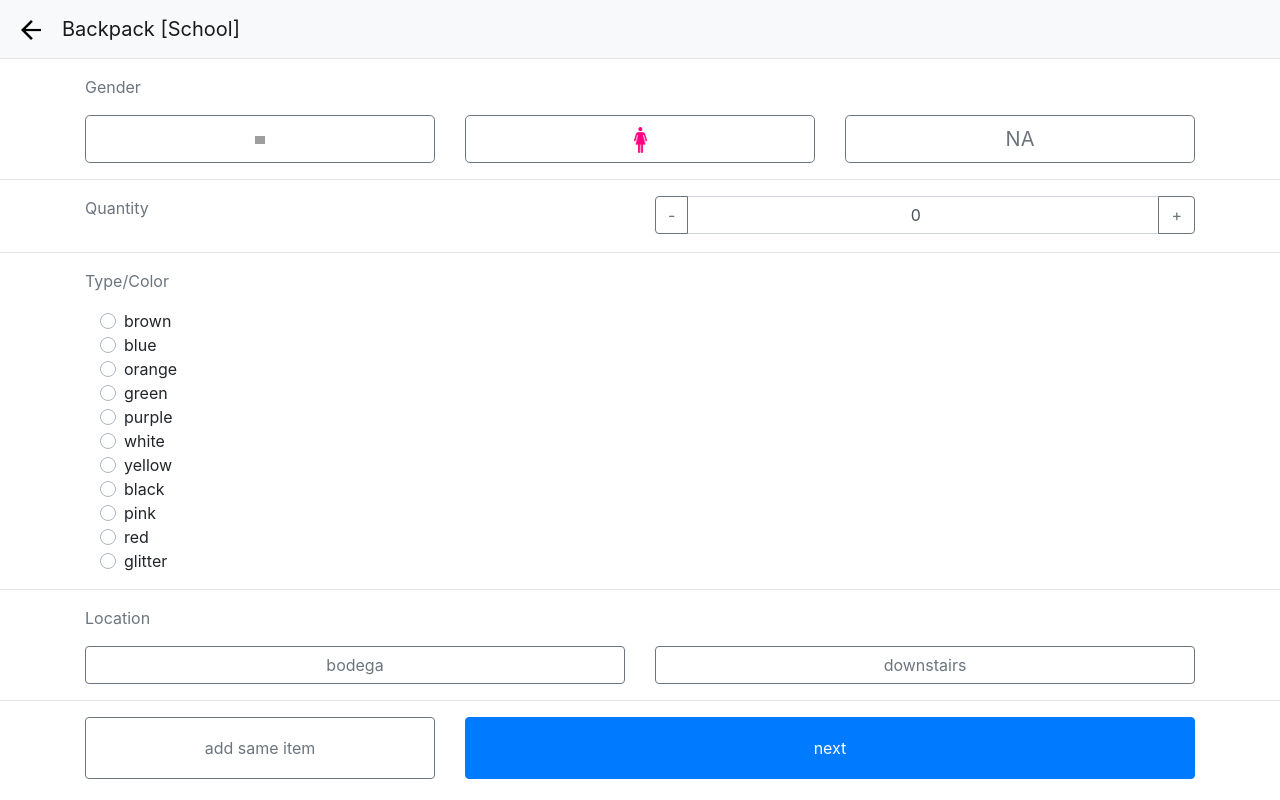
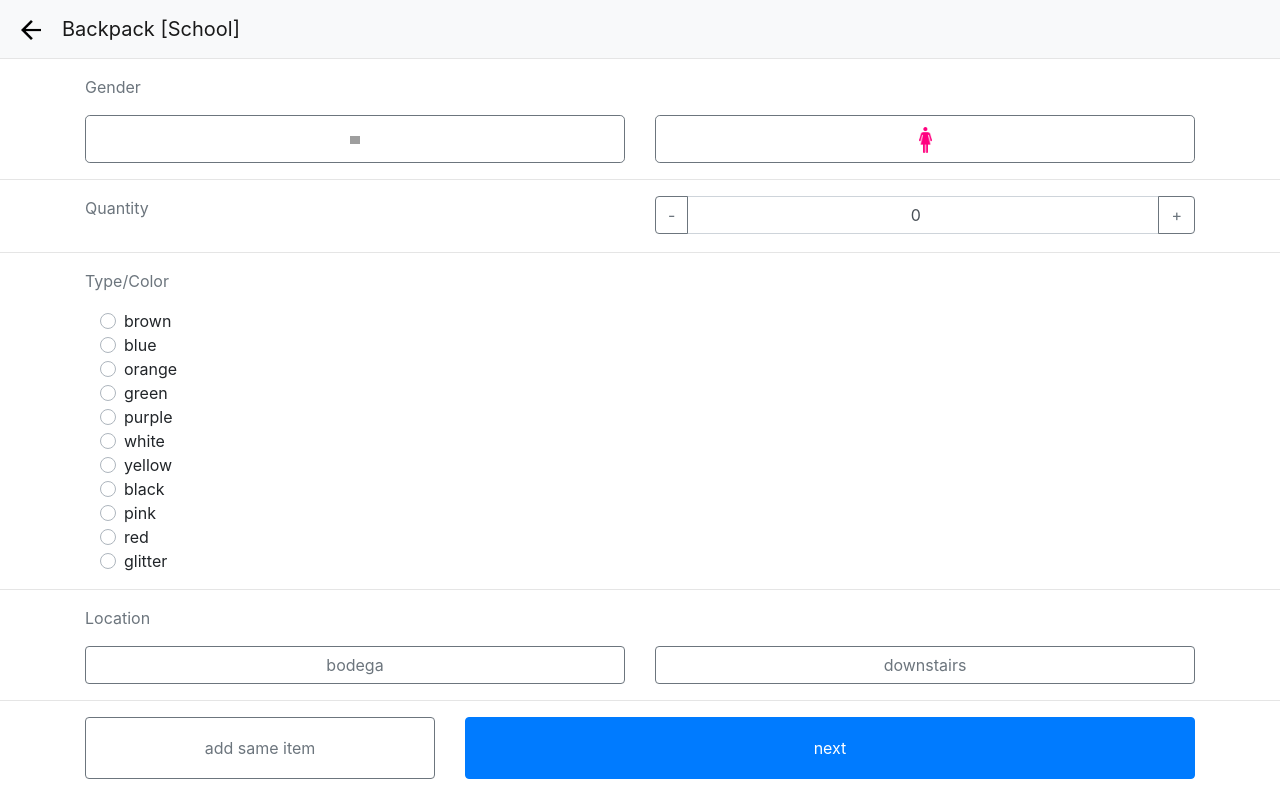
Before and after one commit to GTBitsOfGood/miqueas, a Next.js app: page /transaction in a window 1280 px wide. Built offline with nearby package versions, Linux system fonts and the light colour scheme; grey boxes are pictures that could not be loaded.

Commit message:
removed unisex option

```diff
--- a/components/TransactionForm.js
+++ b/components/TransactionForm.js
@@ -47,8 +47,7 @@ class TransactionForm extends React.Component {
       <div>
         <ItemHeader name={'Backpack [School]'}></ItemHeader>
         <hr style={{'marginTop': 0}}></hr>
-        <GenderSelector onClick={(i) => this.handleGenderSwap(i)}
-          includeUnisex>
+        <GenderSelector onClick={(i) => this.handleGenderSwap(i)}>
         </GenderSelector>
         <hr></hr>
         <QuantitySelector quantity={this.state.quantity}
```
